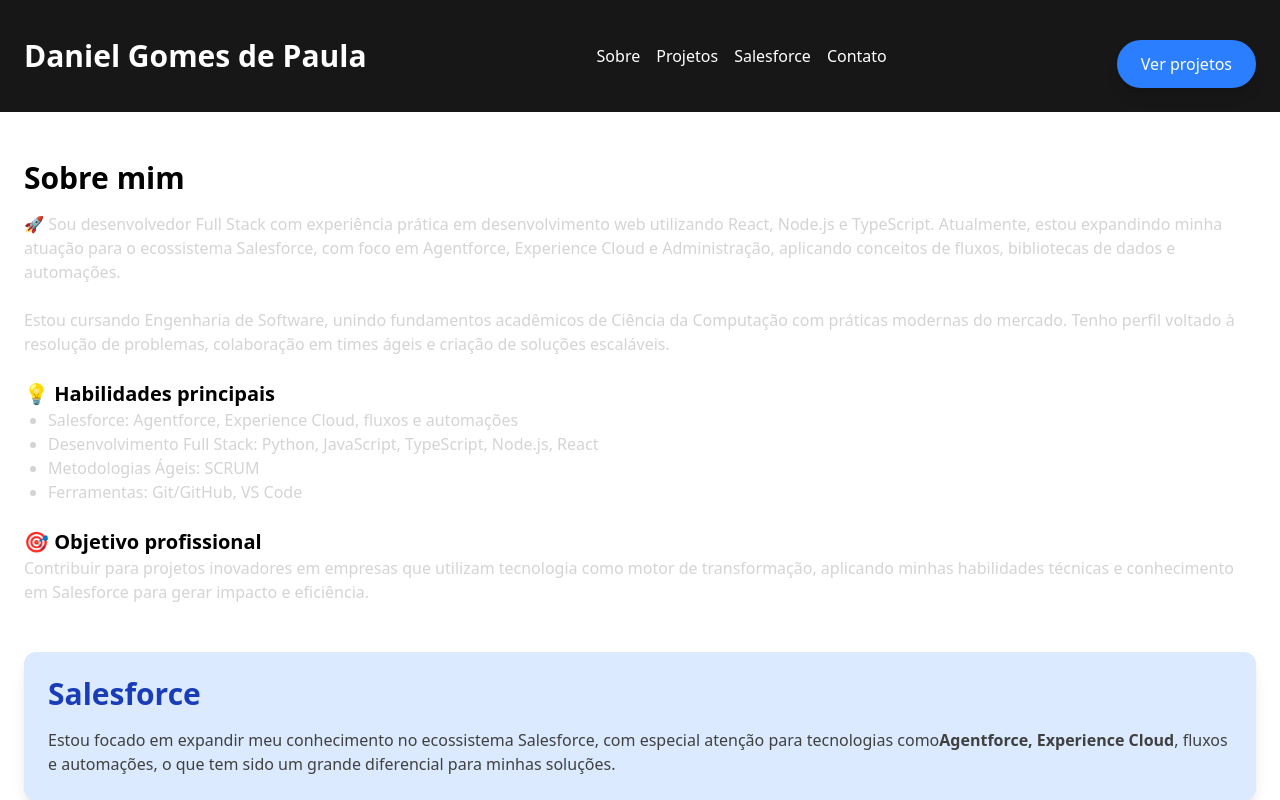
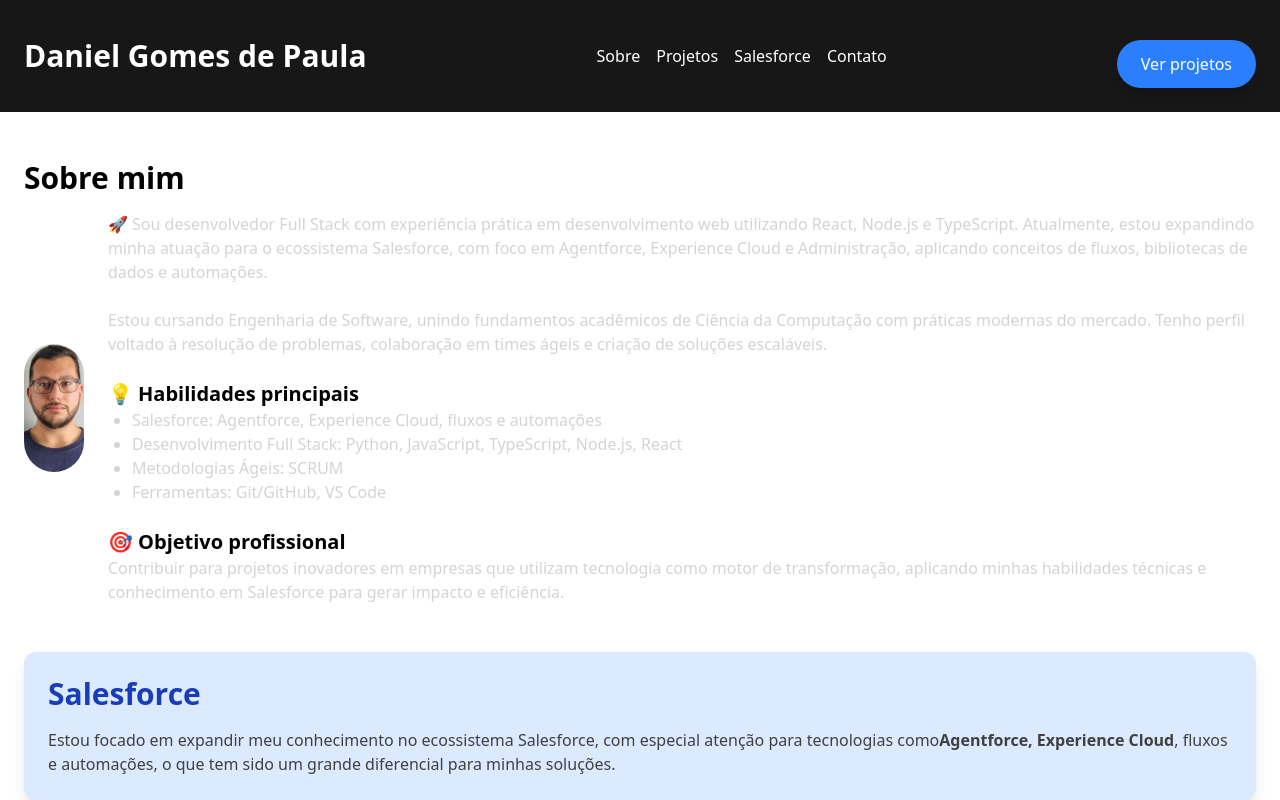
Before and after one commit to DanielGomes25/Portif-lioWeb, a React (Vite) app: page / in a window 1280 px wide. Shown: the top 800 px of the page. Built offline with nearby package versions, Linux system fonts and the light colour scheme.

Commit message:
adiciona a imagem do perfil

```diff
--- a/package.json
+++ b/package.json
@@ -13,6 +13,7 @@
         "@tailwindcss/vite": "^4.1.11",
         "axios": "^1.10.0",
         "framer-motion": "^12.23.12",
+        "next": "^15.5.3",
         "react": "^19.1.1",
         "react-dom": "^19.1.1",
         "react-hook-form": "^7.62.0",
--- a/src/App.tsx
+++ b/src/App.tsx
@@ -13,6 +13,19 @@
         {/* Sobre */}
         <section id="sobre" className="mb-12">
           <h2 className="text-3xl font-semibold mb-4">Sobre mim</h2>
+
+          {/* Foto */}
+          <div className="flex items-center space-x-6 mb-6">
+            <div className="relative w-32 h-32 rounded-full overflow-hidden">
+              {/* Usando o <img /> padrão do HTML */}
+              <img
+                src="public/daniel.jpeg"
+                alt="Foto de Daniel Gomes de Paula"
+                className="object-cover w-full h-full"
+              />
+            </div>
+
+            <div>
               <p className="text-neutral-300 mb-6">
                 🚀 Sou desenvolvedor Full Stack com experiência prática em desenvolvimento web utilizando React, Node.js e TypeScript.
                 Atualmente, estou expandindo minha atuação para o ecossistema Salesforce, com foco em Agentforce, Experience Cloud e Administração, aplicando conceitos de fluxos, bibliotecas de dados e automações.
@@ -33,6 +46,8 @@
               <p className="text-neutral-300">
                 Contribuir para projetos inovadores em empresas que utilizam tecnologia como motor de transformação, aplicando minhas habilidades técnicas e conhecimento em Salesforce para gerar impacto e eficiência.
               </p>
+            </div>
+          </div>
         </section>
 
         {/* Salesforce Section */}
```
Also changed, not shown: 1 other file (tests, documents, lock files or other folders). Lines whose indentation alone changed are shown as unchanged.
